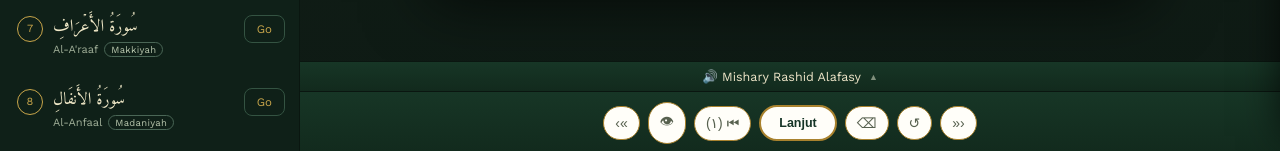
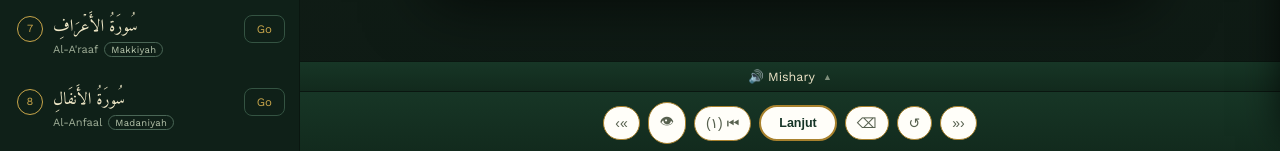
Before and after one commit to 1efeys1/mushaf-hifz, a website: page index.html in a window 1280 px wide. Shown: the part 646-797 px from the top of the page. Drawn offline with nearby package versions, Linux system fonts and the light colour scheme; no server answers.

Commit message:
Kecilin Audiobar agar ga salah kepencet

```diff
--- a/index.html
+++ b/index.html
@@ -130,10 +130,12 @@
   </aside>
 
   <div class="audio-bar" id="audioBar">
-    <button class="audio-bar-head" id="audioBarToggle" type="button">
-      <span class="ab-title">&#128266; Mishary Rashid Alafasy</span>
-      <span class="ab-chevron" id="audioBarChevron">&#9650;</span>
-    </button>
+    <div style="display: flex;align-items:center; justify-content:center;">
+      <button class="audio-bar-head" id="audioBarToggle" type="button">
+        <span class="ab-title">&#128266; Mishary</span>
+        <span class="ab-chevron" id="audioBarChevron">&#9650;</span>
+      </button>
+    </div>
     <div class="audio-panel" id="audioPanel">
       <label class="check-row"><input type="checkbox" id="tapPlayToggle"><span>Putar audio saat ayat dibuka</span></label>
       <label class="check-row"><input type="checkbox" id="syncRevealToggle"><span>Buka kata otomatis mengikuti bacaan</span></label>
--- a/style.css
+++ b/style.css
@@ -566,7 +566,6 @@
   }
   .audio-bar-head{
     display:flex;
-    width:100%;
     align-items:center;
     justify-content:center;
     gap:8px;
```
